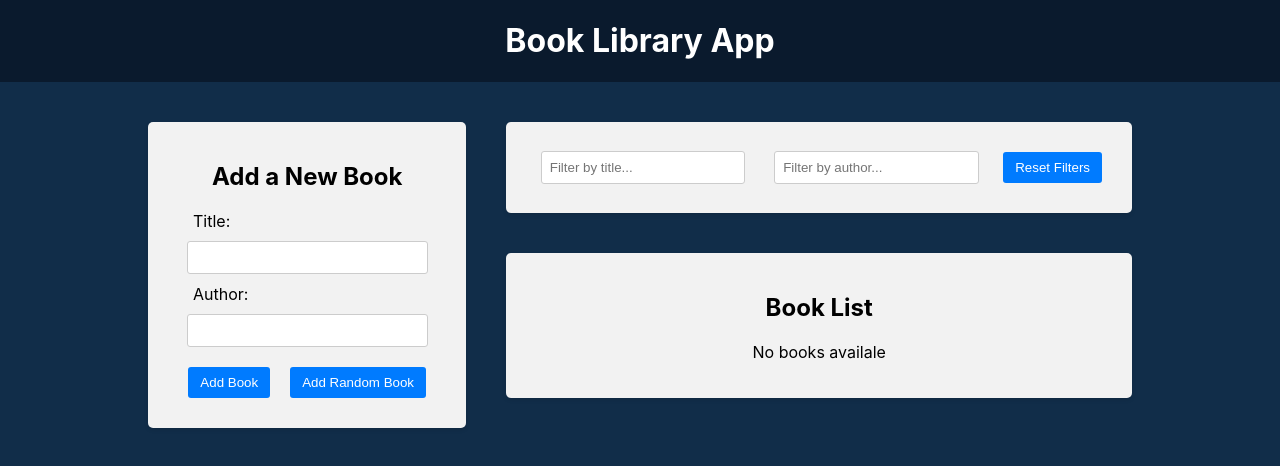
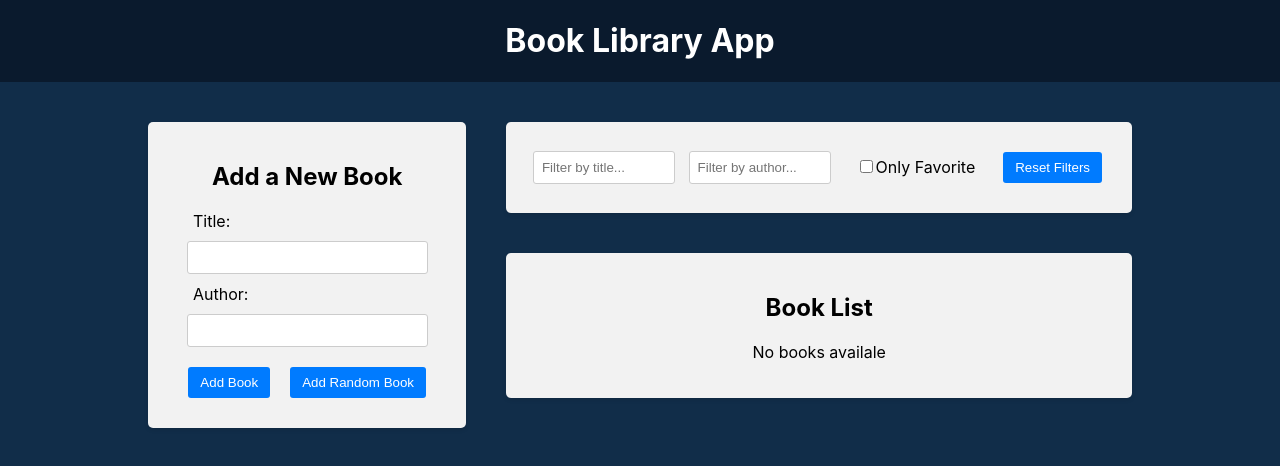
Before and after one commit to NortonFire007/React-course, a React (Create React App) app in the folder BookLibraryApp/frontend/: page / in a window 1280 px wide. Shown: the top 466 px of the page. Built offline with nearby package versions, Linux system fonts and the light colour scheme.

Commit message:
Add favorite filter

```diff
--- a/BookLibraryApp/frontend/src/components/BookList/BookList.jsx
+++ b/BookLibraryApp/frontend/src/components/BookList/BookList.jsx
@@ -5,6 +5,7 @@
 import {
   selectTitleFilter,
   selectAuthorFilter,
+  selectOnlyFavoriteFilter,
 } from '../../redux/slices/filterSlice';
 import './BookList.css';
 
@@ -12,6 +13,7 @@
   const books = useSelector((state) => state.books);
   const titleFilter = useSelector(selectTitleFilter);
   const authorFilter = useSelector(selectAuthorFilter);
+  const onlyFavoriteFilter = useSelector(selectOnlyFavoriteFilter);
   const dispatch = useDispatch();
 
   const handleDeleteBook = (id) => {
@@ -29,7 +31,8 @@
     const matchesAuthor = book.author
       .toLowerCase()
       .includes(authorFilter.toLowerCase());
-    return matchesTitle && matchesAuthor;
+    const matchesFavorite = onlyFavoriteFilter ? book.isFavorite : true;
+    return matchesTitle && matchesAuthor && matchesFavorite;
   });
 
   return (
--- a/BookLibraryApp/frontend/src/components/Filter/Filter.jsx
+++ b/BookLibraryApp/frontend/src/components/Filter/Filter.jsx
@@ -1,10 +1,12 @@
 import { useDispatch, useSelector } from 'react-redux';
 import {
   setTitleFilter,
+  setAuthorFilter,
+  setOnlyFavoriteFilter,
   selectTitleFilter,
+  selectAuthorFilter,
+  selectOnlyFavoriteFilter,
   resetFilters,
-  setAuthorFilter,
-  selectAuthorFilter,
 } from '../../redux/slices/filterSlice';
 import './Filter.css';
 
@@ -12,6 +14,7 @@
   const dispatch = useDispatch();
   const titleFilter = useSelector(selectTitleFilter);
   const authorFilter = useSelector(selectAuthorFilter);
+  const onlyFavoriteFilter = useSelector(selectOnlyFavoriteFilter);
 
   const handleTitleFilterChange = (e) => {
     dispatch(setTitleFilter(e.target.value));
@@ -19,6 +22,10 @@
 
   const handleAuthorFilterChange = (e) => {
     dispatch(setAuthorFilter(e.target.value));
+  };
+
+  const handleOnlyFavoriteChange = () => {
+    dispatch(setOnlyFavoriteFilter());
   };
 
   const handleResetFilters = () => {
@@ -44,6 +51,16 @@
             placeholder="Filter by author..."
           ></input>
         </div>
+        <div className="filter-group">
+          <label>
+            <input
+              type="checkbox"
+              checked={onlyFavoriteFilter}
+              onChange={handleOnlyFavoriteChange}
+            />
+            Only Favorite
+          </label>
+        </div>
         <button type="button" onClick={handleResetFilters}>
           Reset Filters
         </button>
--- a/BookLibraryApp/frontend/src/redux/slices/filterSlice.js
+++ b/BookLibraryApp/frontend/src/redux/slices/filterSlice.js
@@ -3,6 +3,7 @@
 const initialState = {
   title: '',
   author: '',
+  onlyFavorite: false,
 };
 
 const filterSlice = createSlice({
@@ -17,16 +18,24 @@
     setAuthorFilter: (state, action) => {
       state.author = action.payload;
     },
-    resetFilters: (state) => {
+    setOnlyFavoriteFilter: (state) => {
+      state.onlyFavorite = !state.onlyFavorite;
+    },
+    resetFilters: () => {
       return initialState;
     },
   },
 });
 
-export const { setTitleFilter, resetFilters, setAuthorFilter } =
-  filterSlice.actions;
+export const {
+  setTitleFilter,
+  resetFilters,
+  setAuthorFilter,
+  setOnlyFavoriteFilter,
+} = filterSlice.actions;
 
 export const selectTitleFilter = (state) => state.filter.title;
 export const selectAuthorFilter = (state) => state.filter.author;
+export const selectOnlyFavoriteFilter = (state) => state.filter.onlyFavorite;
 
 export default filterSlice.reducer;
```
